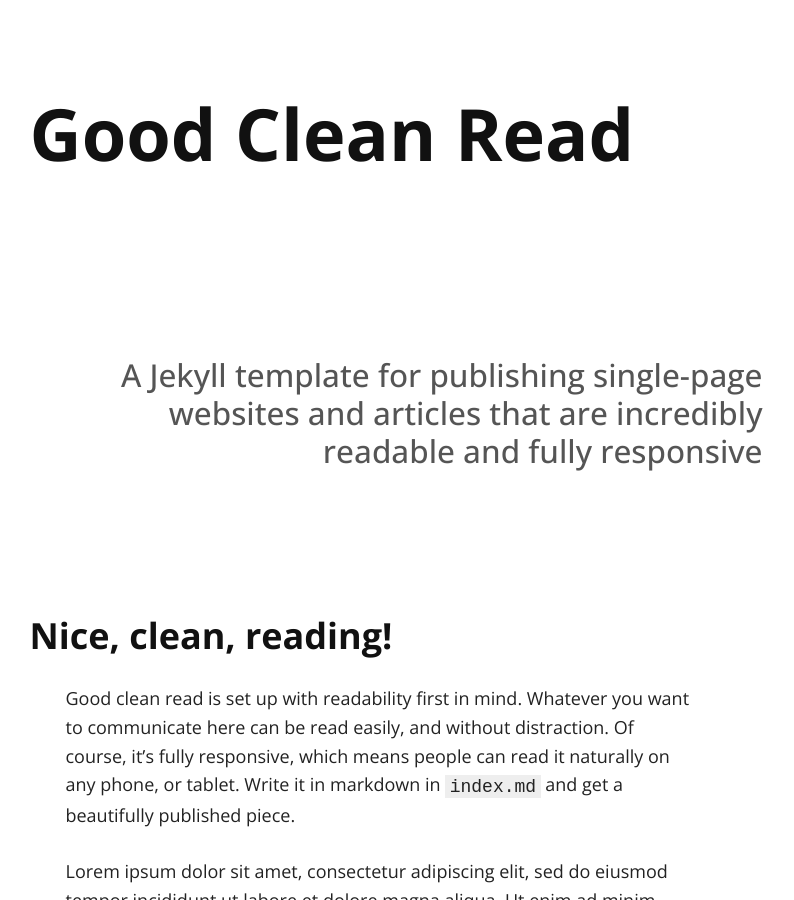
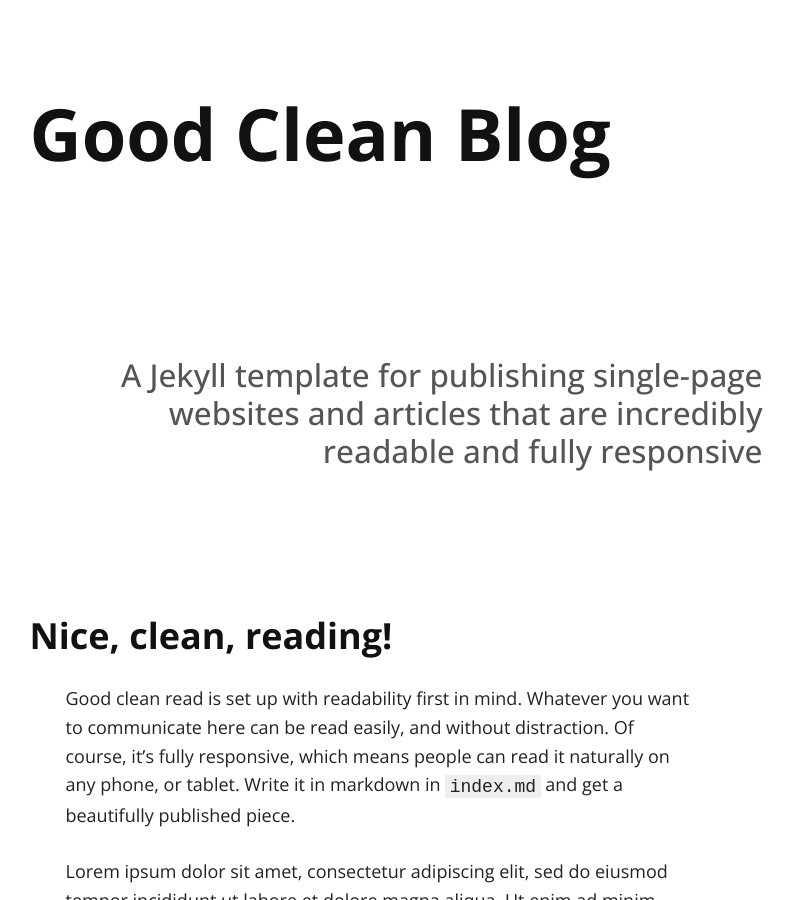
Before and after one commit to adueck/good-clean-read, a Jekyll site: the page built from index.md, in a window 1280 px wide and 900 px high. Shown: the whole window, without its empty margins (262-1056 px from the left). Built offline with Jekyll 4.4.1, drawn with Linux system fonts in a browser that asks for light colours; nearby versions of some CDN libraries; our own code applies the rules of GitHub Pages for plain Markdown files; part of the change alters nothing that is shown.

Commit message:
updated config yml

```diff
--- a/_config.yml
+++ b/_config.yml
@@ -1,9 +1,9 @@
 # Site settings
-title: Good Clean Read
-tag_text: Good Clean Read
-description: A responsive template for publishing single-page websites, articles that are easy on the eyes
-url: "http://127.0.0.1:4000"
-baseurl: ""
+title: Good Clean Blog
+tag_text: Good Clean Blog
+description: Apps, photography, Apple, Google, and whatever.
+url: "ithinkiamjoseph.github.io"
+baseurl: "/good-clean-read"
 
 font-awesome-include: true # make this false if you don't need font-awesome
 
```
